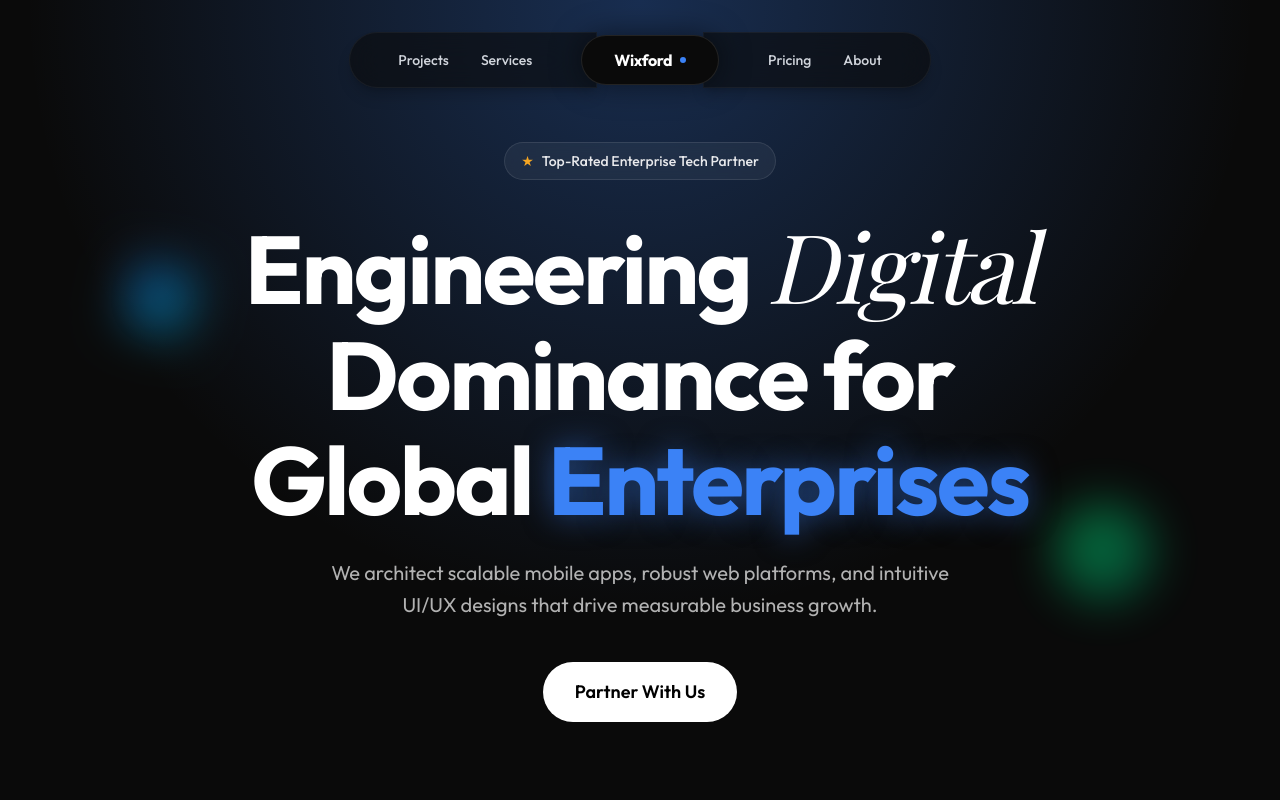
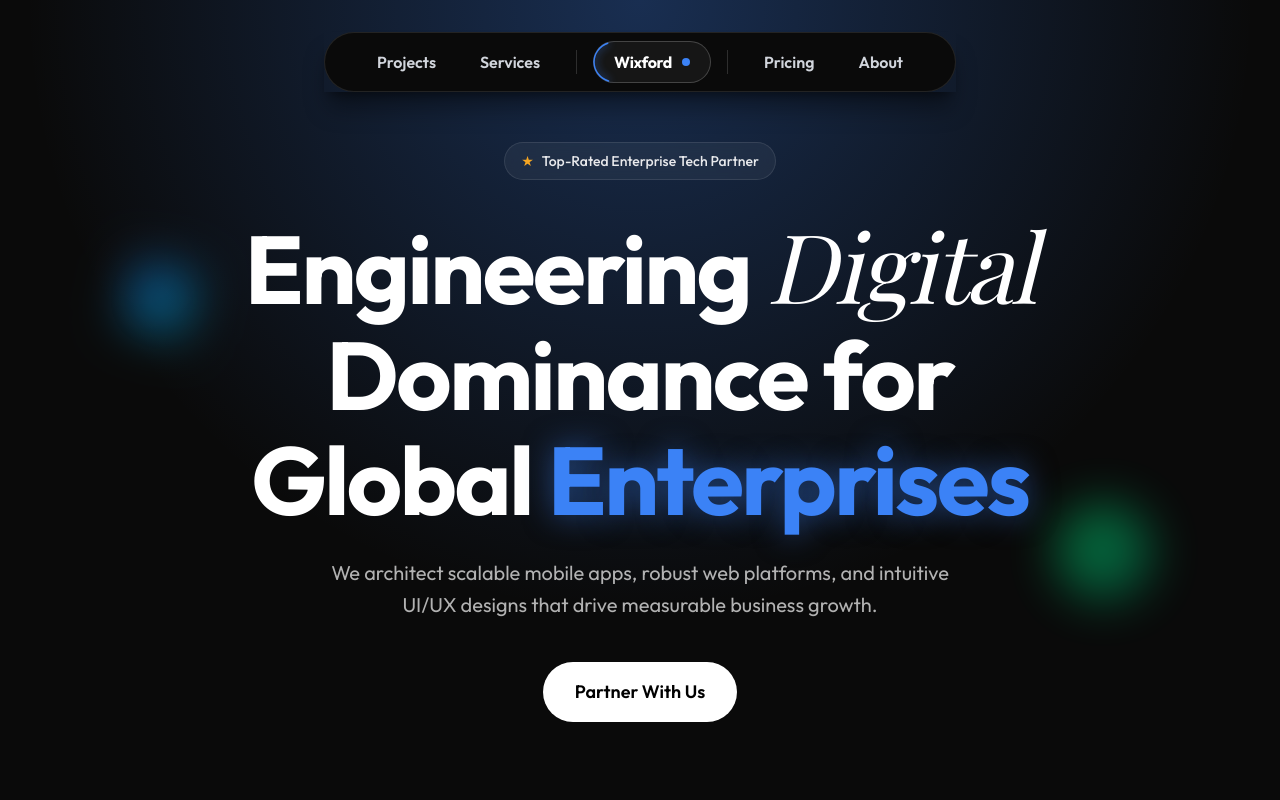
Before and after one commit to WixfordDev/wixford-main-web, a Next.js app: page / in a window 1280 px wide. Shown: the top 800 px of the page. Built offline with nearby package versions, Linux system fonts and the light colour scheme; a web font is replaced by a local one.

Commit message:
fix navbar bg color and link project details any link working

```diff
--- a/src/components/Hero.tsx
+++ b/src/components/Hero.tsx
@@ -46,9 +46,9 @@
         </p>
 
         <div ref={btnRef}>
-          <button className="bg-white text-black hover:bg-gray-200 px-6 py-3.5 sm:px-8 sm:py-4 rounded-full font-semibold text-base sm:text-lg transition-colors duration-300">
+          <a href="/contact" className="inline-block bg-white text-black hover:bg-gray-200 px-6 py-3.5 sm:px-8 sm:py-4 rounded-full font-semibold text-base sm:text-lg transition-colors duration-300">
             Partner With Us
-          </button>
+          </a>
         </div>
 
         {/* Floating Elements (Decorative) */}
--- a/src/components/Navbar.tsx
+++ b/src/components/Navbar.tsx
@@ -1,6 +1,6 @@
 'use client';
 
-import React, { useState, useEffect } from 'react';
+import React, { useState, useEffect, useRef } from 'react';
 import { Menu, X, ArrowRight } from 'lucide-react';
 import Link from 'next/link';
 import { usePathname } from 'next/navigation';
@@ -10,6 +10,8 @@
   const [isScrolled, setIsScrolled] = useState(false);
   const [isMobileMenuOpen, setIsMobileMenuOpen] = useState(false);
   const pathname = usePathname();
+  const wixfordRef = useRef<HTMLDivElement>(null);
+  const [wixfordDims, setWixfordDims] = useState({ width: 120, height: 40 });
 
   useEffect(() => {
     const handleScroll = () => {
@@ -17,6 +19,12 @@
     };
     window.addEventListener('scroll', handleScroll);
     return () => window.removeEventListener('scroll', handleScroll);
+  }, []);
+
+  useEffect(() => {
+    if (!wixfordRef.current) return;
+    const { width, height } = wixfordRef.current.getBoundingClientRect();
+    setWixfordDims({ width, height });
   }, []);
 
   const navLinks = [
@@ -36,7 +44,7 @@
         initial={{ y: -60, opacity: 0 }}
         animate={{ y: 0, opacity: 1 }}
         transition={{ duration: 0.6, ease: [0.16, 1, 0.3, 1] }}
-        className={`md:hidden fixed top-0 left-0 right-0 z-50 flex items-center justify-between px-4 py-3 transition-all duration-300 ${
+        className={`md:hidden fixed top-0 left-0 right-0 z-[100] flex items-center justify-between px-4 py-3 transition-all duration-300 ${
           isScrolled || isMobileMenuOpen
             ? 'bg-[#0a0a0a]/95 backdrop-blur-xl border-b border-white/5 shadow-lg'
             : 'bg-transparent'
@@ -44,11 +52,10 @@
       >
         <Link
           href="/"
-          className="flex items-center gap-2 group"
+          className="flex items-center"
           onClick={() => setIsMobileMenuOpen(false)}
         >
-          <span className="font-bold text-xl text-white tracking-tight">Wixford</span>
-          <div className="w-1.5 h-1.5 bg-[#3b82f6] rounded-full group-hover:scale-150 transition-transform" />
+          <img src="/images/logo.png" alt="Wixford" className="h-8 w-auto" />
         </Link>
 
         <button
@@ -65,53 +72,98 @@
         initial={{ y: -100, opacity: 0 }}
         animate={{ y: 0, opacity: 1 }}
         transition={{ duration: 0.8, ease: [0.16, 1, 0.3, 1] }}
-        className={`hidden md:flex fixed top-0 w-full z-50 justify-center transition-all duration-500 ${
+        className={`hidden md:flex fixed top-0 w-full z-[100] justify-center transition-all duration-500 ${
           isScrolled ? 'py-4' : 'py-8'
         }`}
       >
-        <div className="relative flex items-center">
+        {/* Pill wrapper */}
+        <div className="relative shadow-xl shadow-black/40">
+          {/* Single unified pill */}
+          <div className="relative flex items-center bg-[#0a0a0a] backdrop-blur-xl border border-white/10 rounded-full h-[60px] px-8 gap-1">
 
-          {/* Left Links Container */}
-          <div className="flex items-center bg-[#0a0a0a]/60 backdrop-blur-xl border border-white/5 rounded-l-full pl-8 pr-12 h-[56px] -mr-6 z-10 shadow-lg shadow-black/20">
+          {/* Left Links */}
           {leftLinks.map((link) => {
             const isActive = pathname === link.path;
             return (
               <Link
                 key={link.name}
                 href={link.path}
-                  className={`relative group text-sm font-medium transition-colors mx-4 ${isActive ? 'text-white' : 'text-gray-300 hover:text-white'}`}
+                className={`relative group text-base font-semibold transition-all duration-200 px-5 py-2 rounded-full ${
+                  isActive
+                    ? 'text-white bg-white/8'
+                    : 'text-gray-300 hover:text-white hover:bg-white/5'
+                }`}
               >
                 {link.name}
-                  <span className={`absolute -bottom-1 left-0 h-px bg-[#3b82f6] transition-all duration-300 ${isActive ? 'w-full' : 'w-0 group-hover:w-full'}`} />
+                {isActive && (
+                  <span className="absolute bottom-1.5 left-1/2 -translate-x-1/2 w-1 h-1 bg-[#3b82f6] rounded-full" />
+                )}
               </Link>
             );
           })}
-          </div>
+
+          {/* Divider */}
+          <div className="w-px h-6 bg-white/15 mx-3" />
 
           {/* Center Brand */}
-          <div className="relative z-20 flex flex-col items-center justify-center mx-2">
+          <div ref={wixfordRef} className="relative">
+            {(() => {
+              const { width: W, height: H } = wixfordDims;
+              const rx = H / 2;
+              const perimeter = Math.round(2 * Math.PI * rx + 2 * (W - H));
+              const beam = 50;
+              return (
+                <svg
+                  className="absolute inset-0 pointer-events-none"
+                  width={W} height={H}
+                  style={{ overflow: 'hidden', borderRadius: '9999px' }}
+                >
+                  <motion.rect
+                    x={1} y={1}
+                    width={W - 2} height={H - 2}
+                    rx={rx} ry={rx}
+                    fill="none"
+                    stroke="#3b82f6"
+                    strokeWidth={1.5}
+                    strokeDasharray={`${beam} ${perimeter - beam}`}
+                    strokeLinecap="round"
+                    style={{ filter: 'drop-shadow(0 0 4px #3b82f6)' }}
+                    initial={{ strokeDashoffset: 0 }}
+                    animate={{ strokeDashoffset: -perimeter }}
+                    transition={{ duration: 2.5, repeat: Infinity, ease: 'linear' }}
+                  />
+                </svg>
+              );
+            })()}
             <Link
               href="/"
-              className="group relative bg-[#0a0a0a] border border-white/10 text-white px-8 py-3 rounded-full font-medium transition-all duration-300 hover:scale-105 hover:border-[#3b82f6]/50 shadow-[0_0_30px_rgba(0,0,0,0.5)] flex items-center gap-2 overflow-hidden"
+              className="group flex items-center gap-2.5 px-5 py-2 rounded-full border border-white/20 bg-white/5 hover:bg-white/8 transition-all duration-300 hover:scale-105"
             >
-              <div className="absolute inset-0 bg-gradient-to-r from-[#3b82f6]/20 to-cyan-500/20 opacity-0 group-hover:opacity-100 transition-opacity duration-500" />
-              <span className="relative z-10 font-bold tracking-tight">Wixford</span>
-              <div className="relative z-10 w-1.5 h-1.5 bg-[#3b82f6] rounded-full group-hover:scale-150 transition-transform" />
+              <span className="font-bold tracking-tight text-white text-base">Wixford</span>
+              <div className="w-2 h-2 bg-[#3b82f6] rounded-full group-hover:scale-150 transition-transform" />
             </Link>
           </div>
 
-          {/* Right Links Container */}
-          <div className="flex items-center bg-[#0a0a0a]/60 backdrop-blur-xl border border-white/5 rounded-r-full pr-8 pl-12 h-[56px] -ml-6 z-10 shadow-lg shadow-black/20">
+          {/* Divider */}
+          <div className="w-px h-6 bg-white/15 mx-3" />
+
+          {/* Right Links */}
           {rightLinks.map((link) => {
             const isActive = pathname === link.path;
             return (
               <Link
                 key={link.name}
                 href={link.path}
-                  className={`relative group text-sm font-medium transition-colors mx-4 ${isActive ? 'text-white' : 'text-gray-300 hover:text-white'}`}
+                className={`relative group text-base font-semibold transition-all duration-200 px-5 py-2 rounded-full ${
+                  isActive
+                    ? 'text-white bg-white/8'
+                    : 'text-gray-300 hover:text-white hover:bg-white/5'
+                }`}
               >
                 {link.name}
-                  <span className={`absolute -bottom-1 left-0 h-px bg-[#3b82f6] transition-all duration-300 ${isActive ? 'w-full' : 'w-0 group-hover:w-full'}`} />
+                {isActive && (
+                  <span className="absolute bottom-1.5 left-1/2 -translate-x-1/2 w-1 h-1 bg-[#3b82f6] rounded-full" />
+                )}
               </Link>
             );
           })}
--- a/src/index.css
+++ b/src/index.css
@@ -38,6 +38,7 @@
   font-family: var(--font-display);
 }
 
+
 /* Custom Scrollbar */
 ::-webkit-scrollbar {
   width: 10px;
```
Lines whose indentation alone changed are shown as unchanged.
